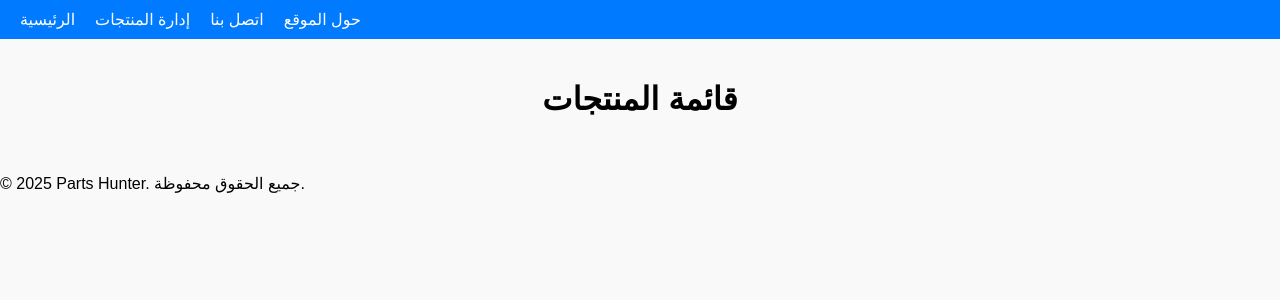
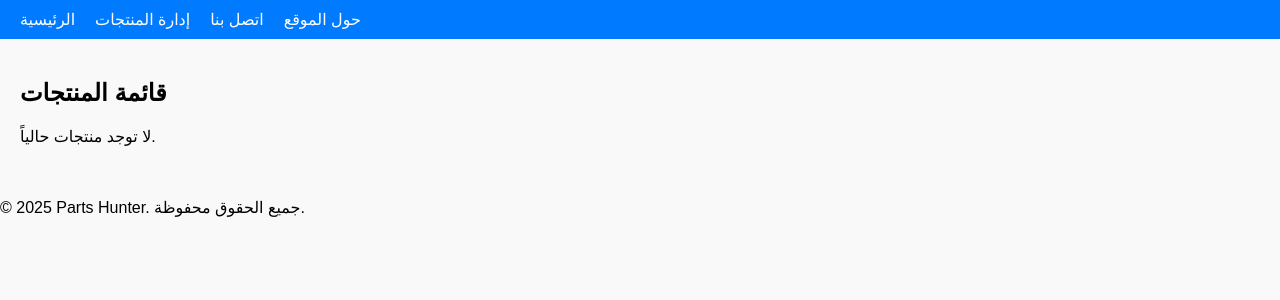
Before and after one commit to Aljaili-Elsmani/Parts-hunter, a Flask app: page / in a window 1280 px wide. Shown: the top 300 px of the page. Run offline with Flask 3, Linux system fonts and the light colour scheme.

Commit message:
Modify index.html for Arabic title and product display
Updated the title and product listing structure in the HTML template. Added conditional rendering for products.

```diff
--- a/app/templates/index.html
+++ b/app/templates/index.html
@@ -1,20 +1,21 @@
 {% extends "base.html" %}
 
-{% block title %}Parts Hunter{% endblock %}
+{% block title %}الرئيسية - Parts Hunter{% endblock %}
 
 {% block content %}
-<h1 style="text-align:center; margin-bottom:20px;">قائمة المنتجات</h1>
-
-<div class="product-grid">
+<h2>قائمة المنتجات</h2>
+{% if products %}
+  <div class="products-grid">
     {% for product in products %}
-    <div class="product-card">
+      <div class="product-card">
         <h3>{{ product.name }}</h3>
         <p><strong>السعر:</strong> {{ product.price }}</p>
         <p><strong>الفئة:</strong> {{ product.category }}</p>
-        <a class="whatsapp-btn" href="https://wa.me/249902355371?text=مرحباً، هل المنتج {{ product.name }} متوفر؟" target="_blank">
-            واتساب
-        </a>
-    </div>
+        <a href="https://wa.me/249902355371?text=مرحباً، هل المنتج {{ product.name }} متوفر؟" target="_blank" class="whatsapp-button">واتساب</a>
+      </div>
     {% endfor %}
-</div>
+  </div>
+{% else %}
+  <p>لا توجد منتجات حالياً.</p>
+{% endif %}
 {% endblock %}
```
